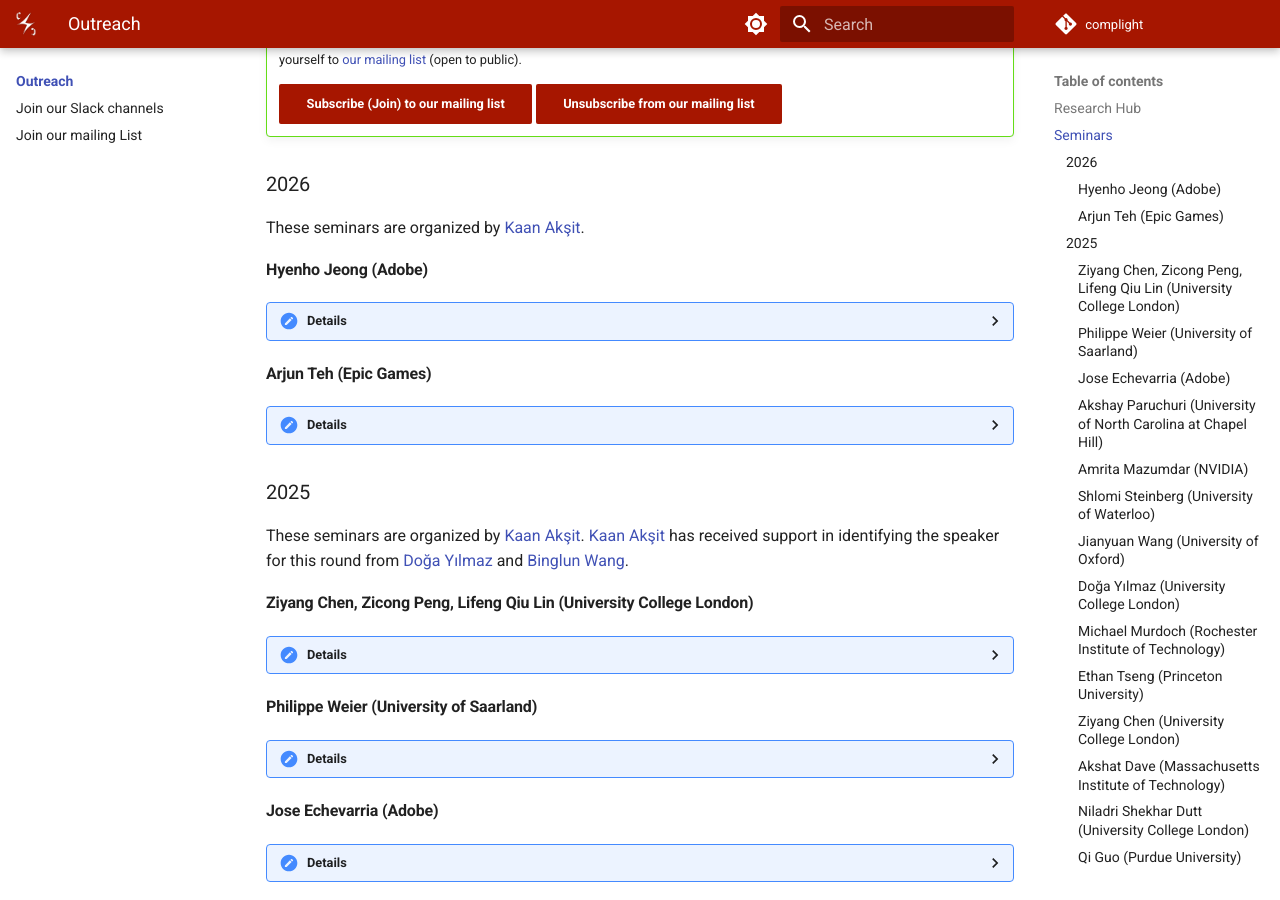
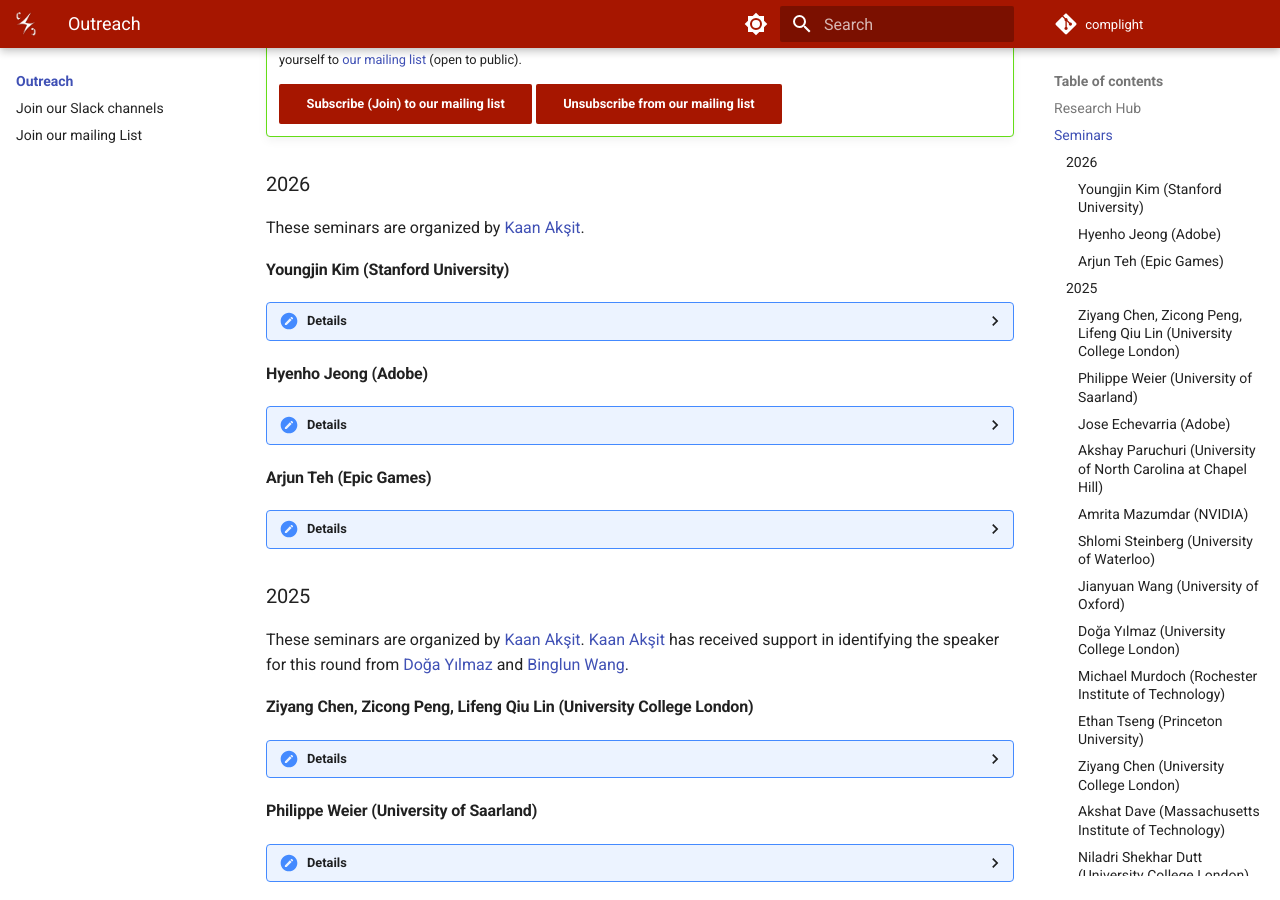
Before and after one commit to complight/complight.github.io, an MkDocs documentation site: the page built from docs/outreach/index.md, in a window 1280 px wide and 900 px high, scrolled down 1017 px. Built offline with MkDocs 1.6.1 and Material for MkDocs 9.7.7, drawn with Linux system fonts in a browser that asks for light colours.

Commit message:
📝 docs: add Youngjin Kim (Stanford) seminar entry

```diff
--- a/docs/outreach/index.md
+++ b/docs/outreach/index.md
@@ -35,6 +35,19 @@ Overall, seminars are a blend of internal and external presenters.
 ### 2026
 These seminars are organized by [Kaan Akşit](https://kaanaksit.com).
 
+#### Youngjin Kim (Stanford University)
+
+??? Details
+    **Date:**
+    25th March 2026
+
+    **Presenters:** [Youngjin Kim](https://youngjin94.github.io/), Post-Doctoral Researcher, Stanford University
+
+    **Title:** Nanophotonics for Next-Generation Imaging Systems
+
+    **Watch:** [Recording (Password protected)](https://liveuclac-my.sharepoint.com/:v:/g/personal/ucackak_ucl_ac_uk/IQCIjNqlV-KGQJJM6VnHu3xxAROrUekEfw2KZO7XwU3s6iw?nav=eyJyZWZlcnJhbEluZm8iOnsicmVmZXJyYWxBcHAiOiJTdHJlYW1XZWJBcHAiLCJyZWZlcnJhbFZpZXciOiJTaGFyZURpYWxvZy1MaW5rIiwicmVmZXJyYWxBcHBQbGF0Zm9ybSI6IldlYiIsInJlZmVycmFsTW9kZSI6InZpZXcifX0%3D&e=RJDk2f)
+
+
 #### Hyenho Jeong (Adobe)
 
 ??? Details
```
